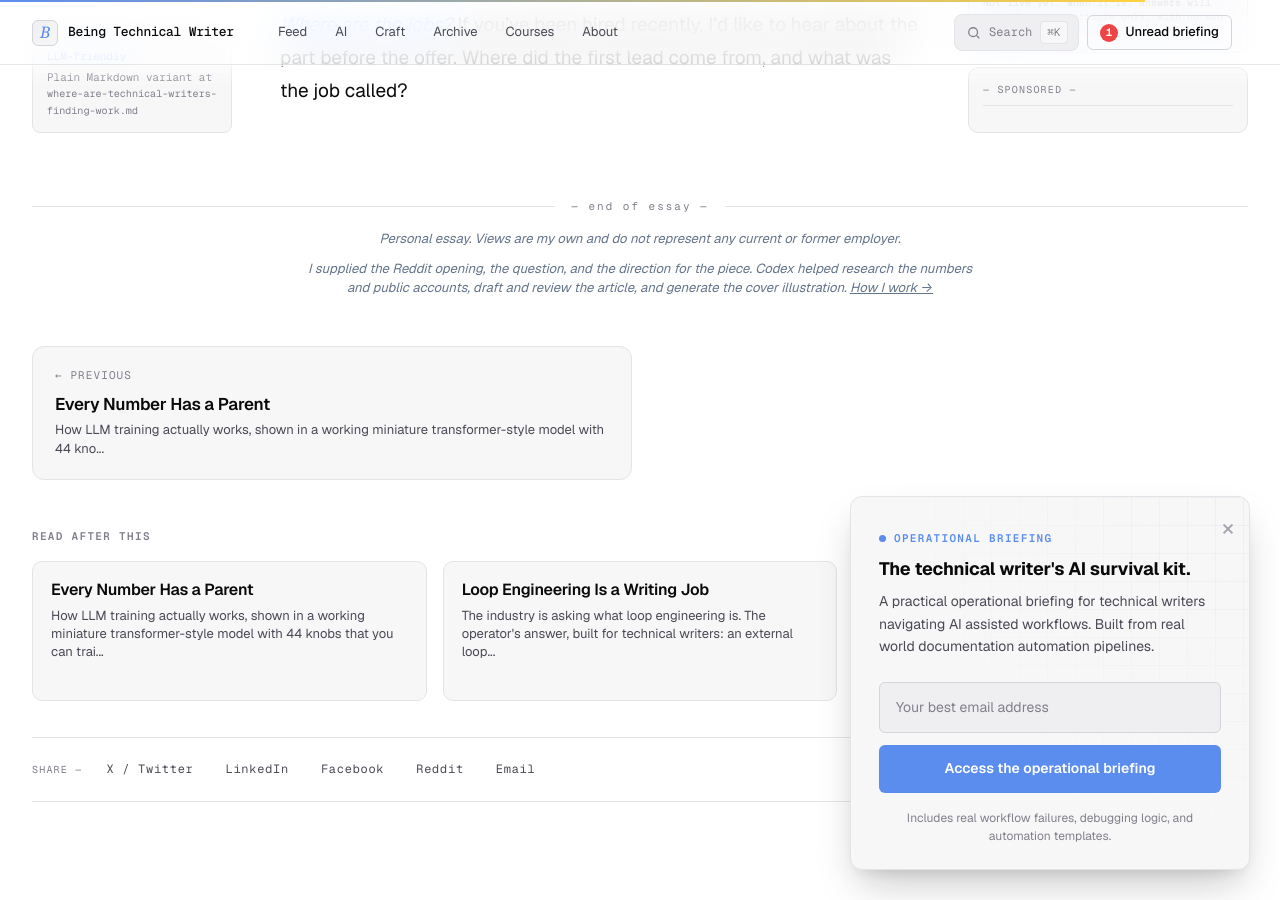
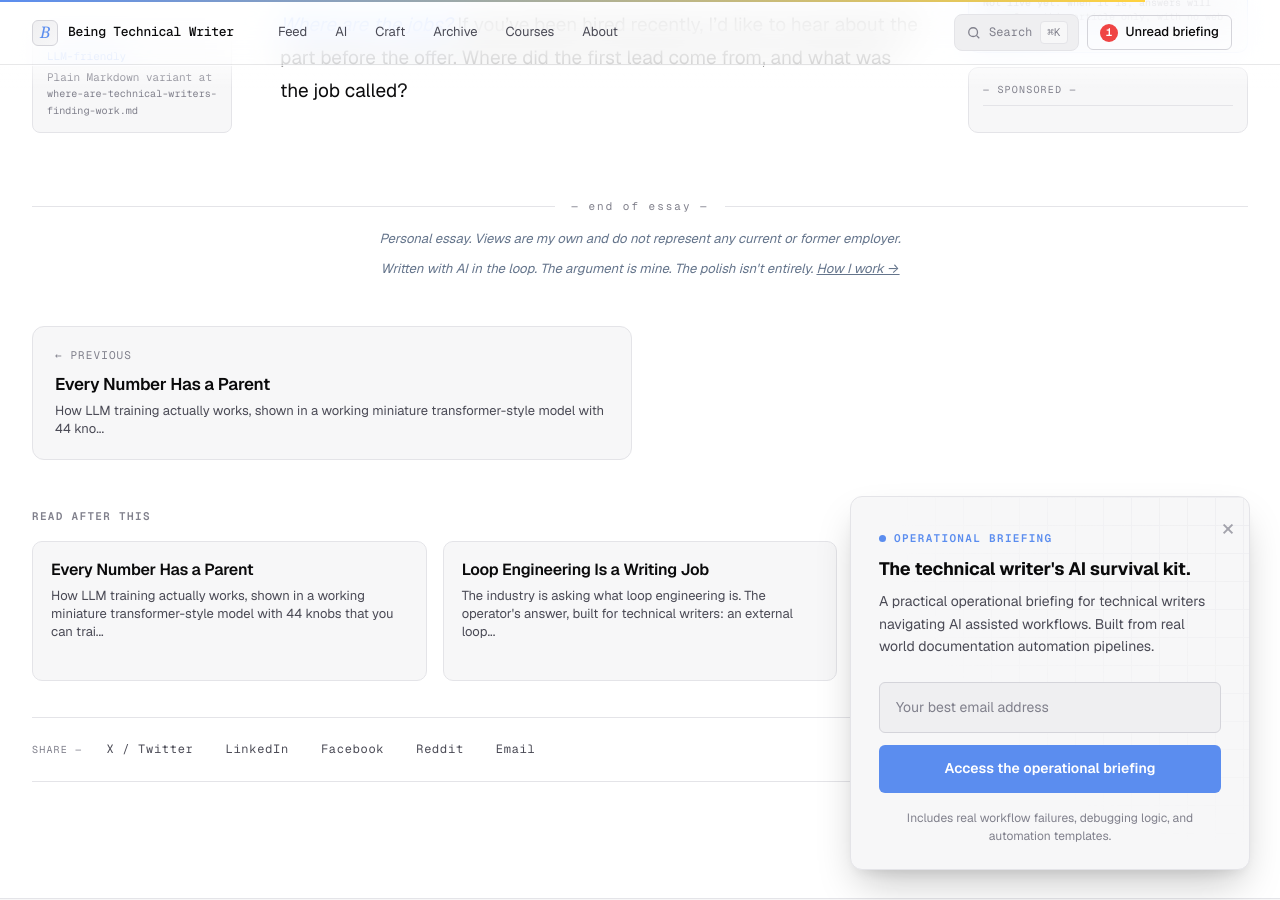
Before and after one commit to gautriv/gautriv.github.io, a Jekyll site: the page built from _posts/2026/11/2026-11-12-where-are-technical-writers-finding-work.md, in a window 1280 px wide and 900 px high, scrolled down 6413 px. Built offline with Jekyll 4.4.1, drawn with Linux system fonts in a browser that asks for light colours; some web fonts are replaced; comment, search, counter and statistics services are not loaded; some of the changed text lies outside the part shown.

Commit message:
Use the standard AI disclosure on the job search article

```diff
--- a/_posts/2026/11/2026-11-12-where-are-technical-writers-finding-work.md
+++ b/_posts/2026/11/2026-11-12-where-are-technical-writers-finding-work.md
@@ -14,7 +14,6 @@ og_image: "/assets/where-are-technical-writers-finding-work.jpg"
 twitter_card: "summary_large_image"
 radar_theme: ai_job_market_restructuring
 published: true
-ai_note: "I supplied the Reddit opening, the question, and the direction for the piece. Codex helped research the numbers and public accounts, draft and review the article, and generate the cover illustration."
 faqs:
   - question: "What is the job outlook for technical writers in the United States?"
     answer: "The U.S. Bureau of Labor Statistics projects 1 percent employment growth from 2025 to 2035 and about 3,200 openings per year on average. Most projected openings are replacements for people who change occupations or leave the workforce."
```
